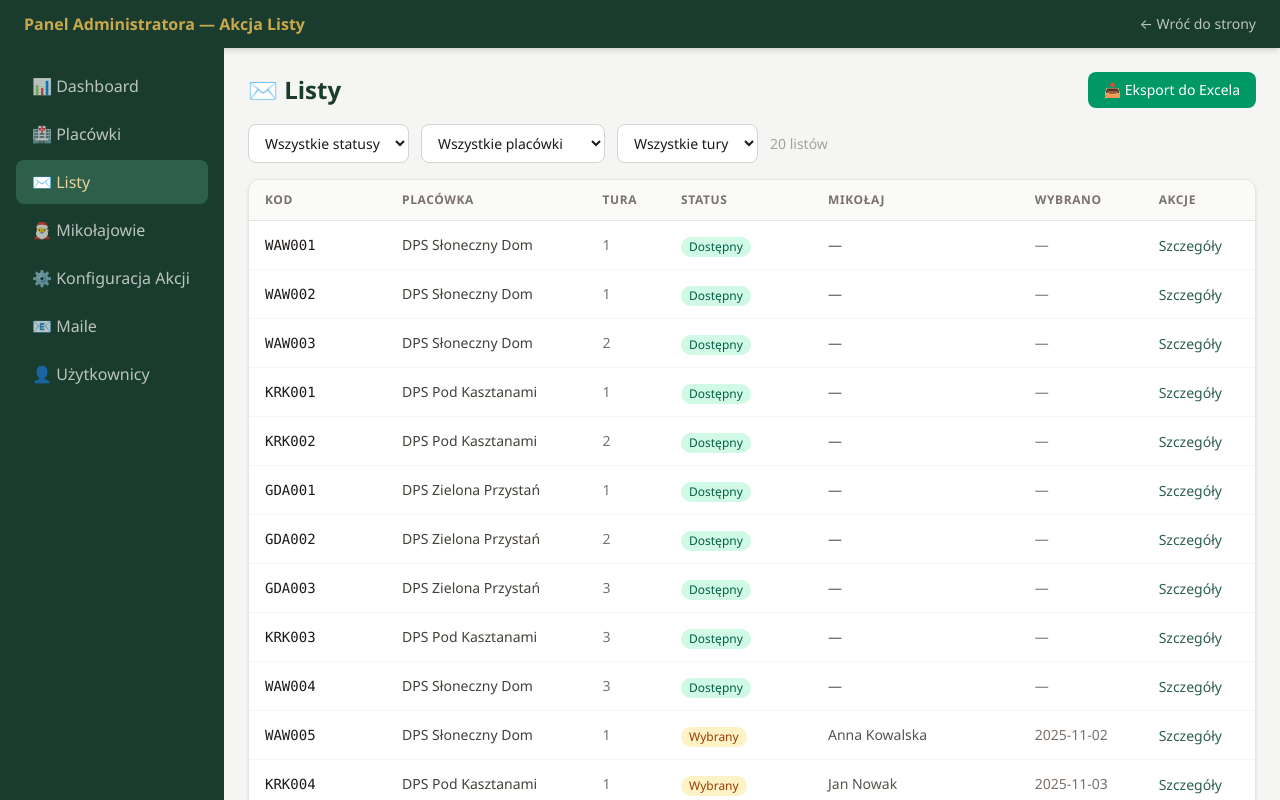
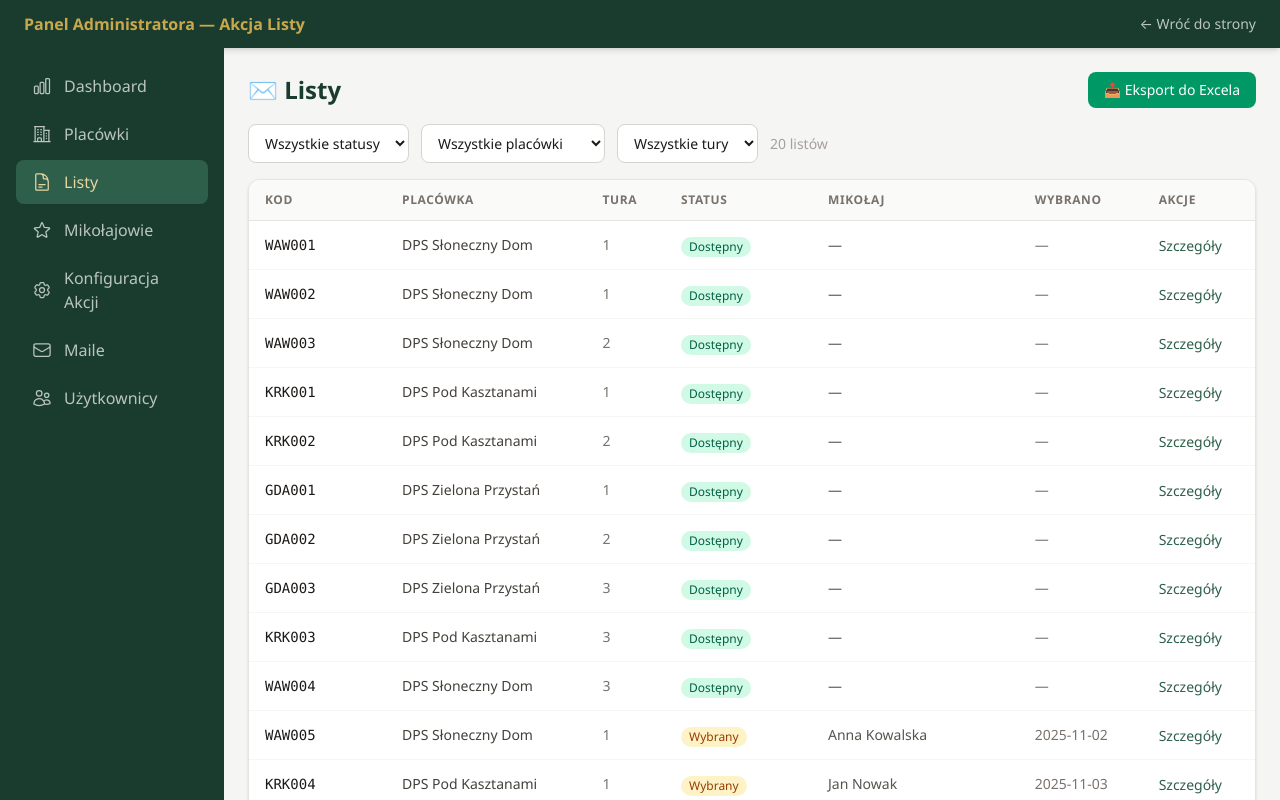
Before and after one commit to lookashek/santa-demo, a React (Vite) app in the folder akcja-listy/: page /admin/listy in a window 1280 px wide. Shown: the top 800 px of the page. Built offline with nearby package versions, Linux system fonts and the light colour scheme.

Commit message:
Replace emoji nav icons with Heroicons in admin sidebar
Swap emoji characters (📊🏥✉️ etc.) for clean single-color SVG icons
from @heroicons/react/24/outline. Also install @heroicons/react package.

https://claude.ai/code/session_0113M13mMorTdirjL8KnqpEj

```diff
--- a/akcja-listy/package.json
+++ b/akcja-listy/package.json
@@ -10,6 +10,7 @@
     "preview": "vite preview"
   },
   "dependencies": {
+    "@heroicons/react": "^2.2.0",
     "react": "^19.2.0",
     "react-dom": "^19.2.0",
     "react-router-dom": "^7.13.1"
--- a/akcja-listy/src/components/AdminLayout.tsx
+++ b/akcja-listy/src/components/AdminLayout.tsx
@@ -1,13 +1,22 @@
 import { NavLink, Outlet, Link } from 'react-router-dom';
+import {
+  ChartBarIcon,
+  BuildingOffice2Icon,
+  DocumentTextIcon,
+  StarIcon,
+  Cog6ToothIcon,
+  EnvelopeIcon,
+  UsersIcon,
+} from '@heroicons/react/24/outline';
 
 const NAV = [
-  { to: '/admin', label: '📊 Dashboard', end: true },
-  { to: '/admin/placowki', label: '🏥 Placówki' },
-  { to: '/admin/listy', label: '✉️ Listy' },
-  { to: '/admin/mikolajowie', label: '🎅 Mikołajowie' },
-  { to: '/admin/akcje', label: '⚙️ Konfiguracja Akcji' },
-  { to: '/admin/maile', label: '📧 Maile' },
-  { to: '/admin/uzytkownicy', label: '👤 Użytkownicy' },
+  { to: '/admin', label: 'Dashboard', icon: ChartBarIcon, end: true },
+  { to: '/admin/placowki', label: 'Placówki', icon: BuildingOffice2Icon },
+  { to: '/admin/listy', label: 'Listy', icon: DocumentTextIcon },
+  { to: '/admin/mikolajowie', label: 'Mikołajowie', icon: StarIcon },
+  { to: '/admin/akcje', label: 'Konfiguracja Akcji', icon: Cog6ToothIcon },
+  { to: '/admin/maile', label: 'Maile', icon: EnvelopeIcon },
+  { to: '/admin/uzytkownicy', label: 'Użytkownicy', icon: UsersIcon },
 ];
 
 export default function AdminLayout() {
@@ -31,10 +40,11 @@ export default function AdminLayout() {
               end={item.end}
               className={({ isActive }) =>
                 isActive
-                  ? 'block bg-forest text-gold-light rounded-lg px-4 py-2.5 font-medium text-base'
-                  : 'block text-white/70 hover:bg-forest hover:text-white rounded-lg px-4 py-2.5 transition-colors text-base'
+                  ? 'flex items-center gap-3 bg-forest text-gold-light rounded-lg px-4 py-2.5 font-medium text-base'
+                  : 'flex items-center gap-3 text-white/70 hover:bg-forest hover:text-white rounded-lg px-4 py-2.5 transition-colors text-base'
               }
             >
+              <item.icon className="w-5 h-5 flex-shrink-0" />
               {item.label}
             </NavLink>
           ))}
```
Also changed, not shown: 1 other file (tests, documents, lock files or other folders).
